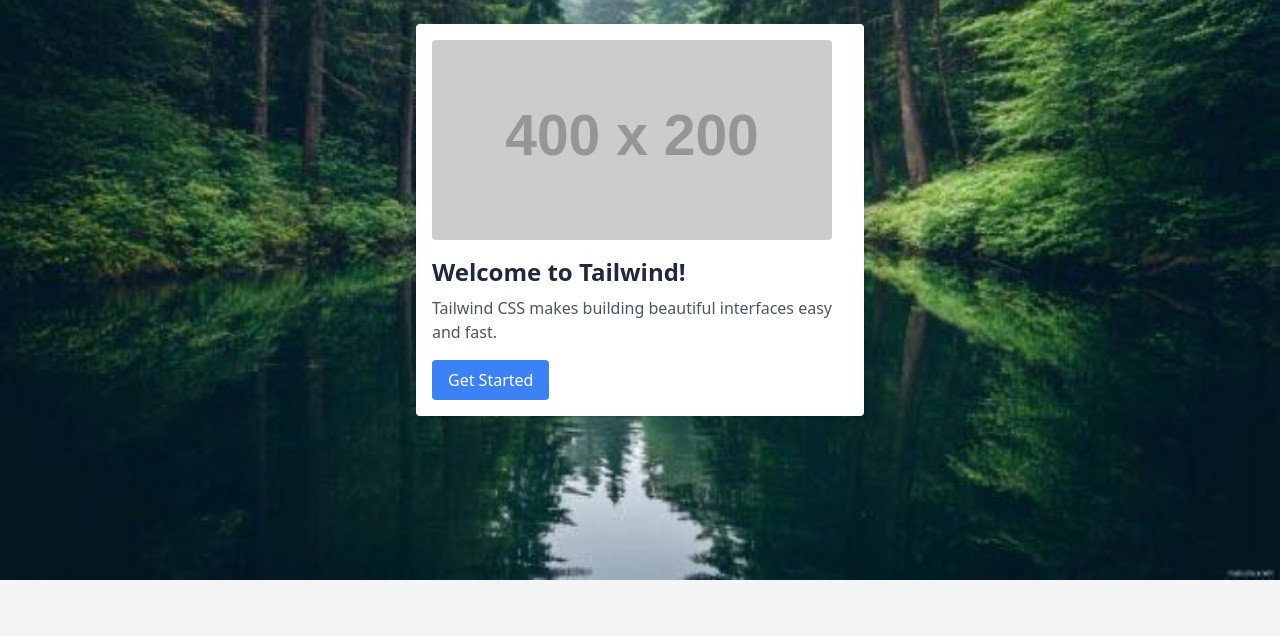
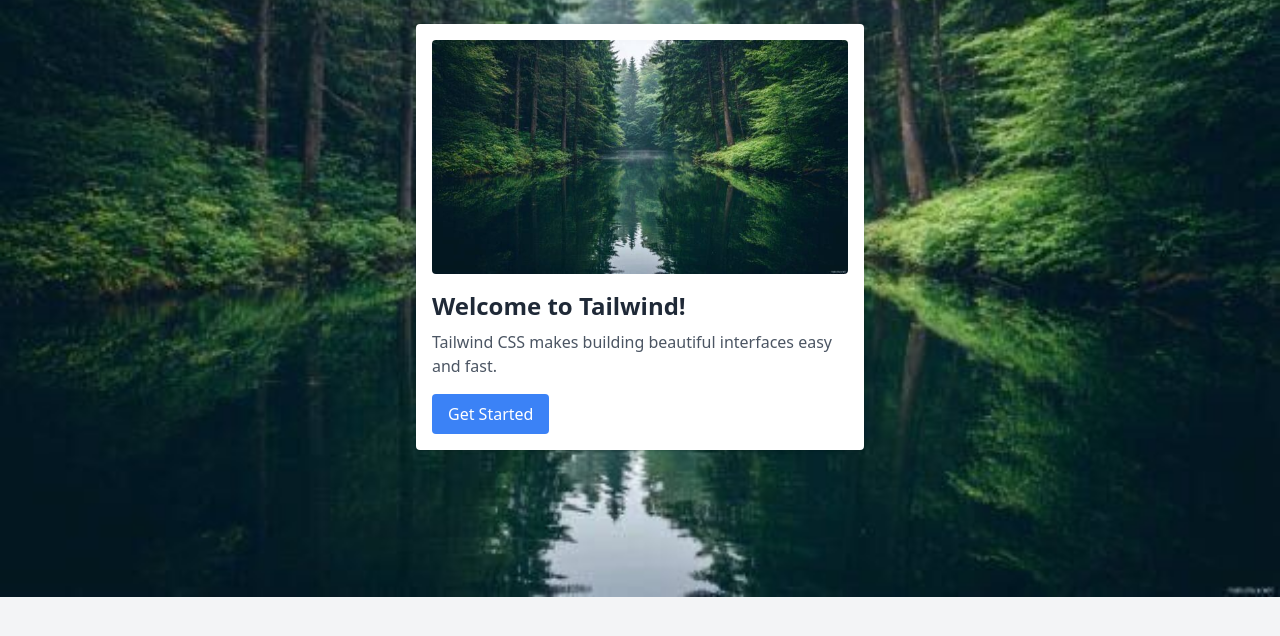
Before and after one commit to Trinity-Dennis-Malichi/lab5-frameworks, a plain HTML site: page tailwind-demo/index.html in a window 1280 px wide. Drawn offline with nearby package versions, Linux system fonts and the light colour scheme; placeholder pictures from the web are drawn by us.

Commit message:
change of image

```diff
--- a/tailwind-demo/index.html
+++ b/tailwind-demo/index.html
@@ -7,9 +7,8 @@
 </head>
 <body class="bg-gray-100 p-6" style="background-image: url('background.jpeg'); background-size: cover; background-repeat: no-repeat; background-position: center;">
 
-
 <div class="bg-white rounded shadow p-4 max-w-md mx-auto">
-  <img src="https://via.placeholder.com/400x200" alt="Demo Image" class="rounded mb-4">
+  <img src="background.jpeg" alt="Demo Image" class="rounded mb-4">
   <h2 class="text-2xl font-bold text-gray-800 mb-2">Welcome to Tailwind!</h2>
   <p class="text-gray-600 mb-4">Tailwind CSS makes building beautiful interfaces easy and fast.</p>
   <button class="bg-blue-500 text-white px-4 py-2 rounded hover:bg-blue-600">Get Started</button>
```
Also changed, not shown: bootstrap-demo/index.html (+3 -1 lines), bootstrap-demo/background.jpeg (added).
